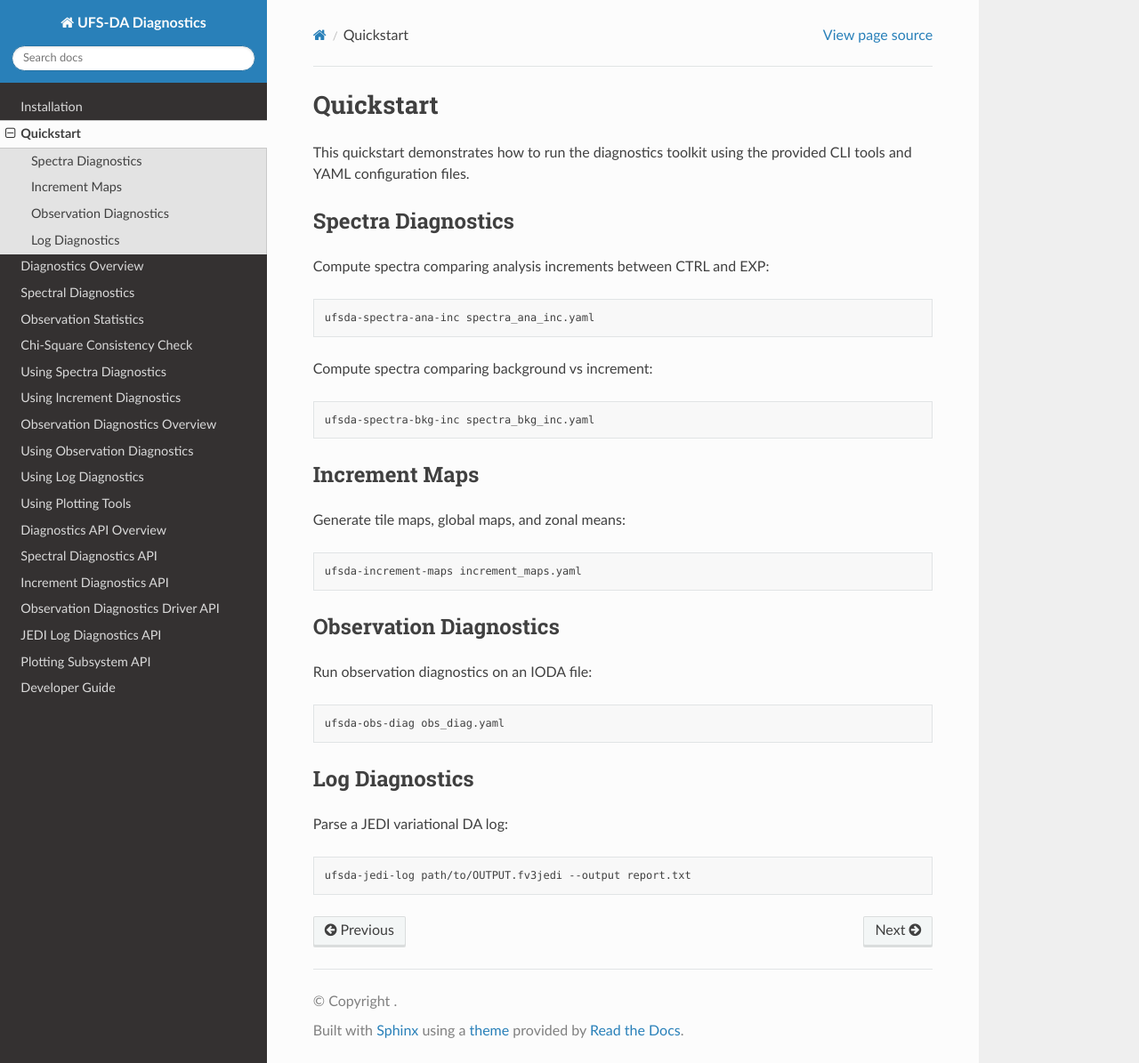
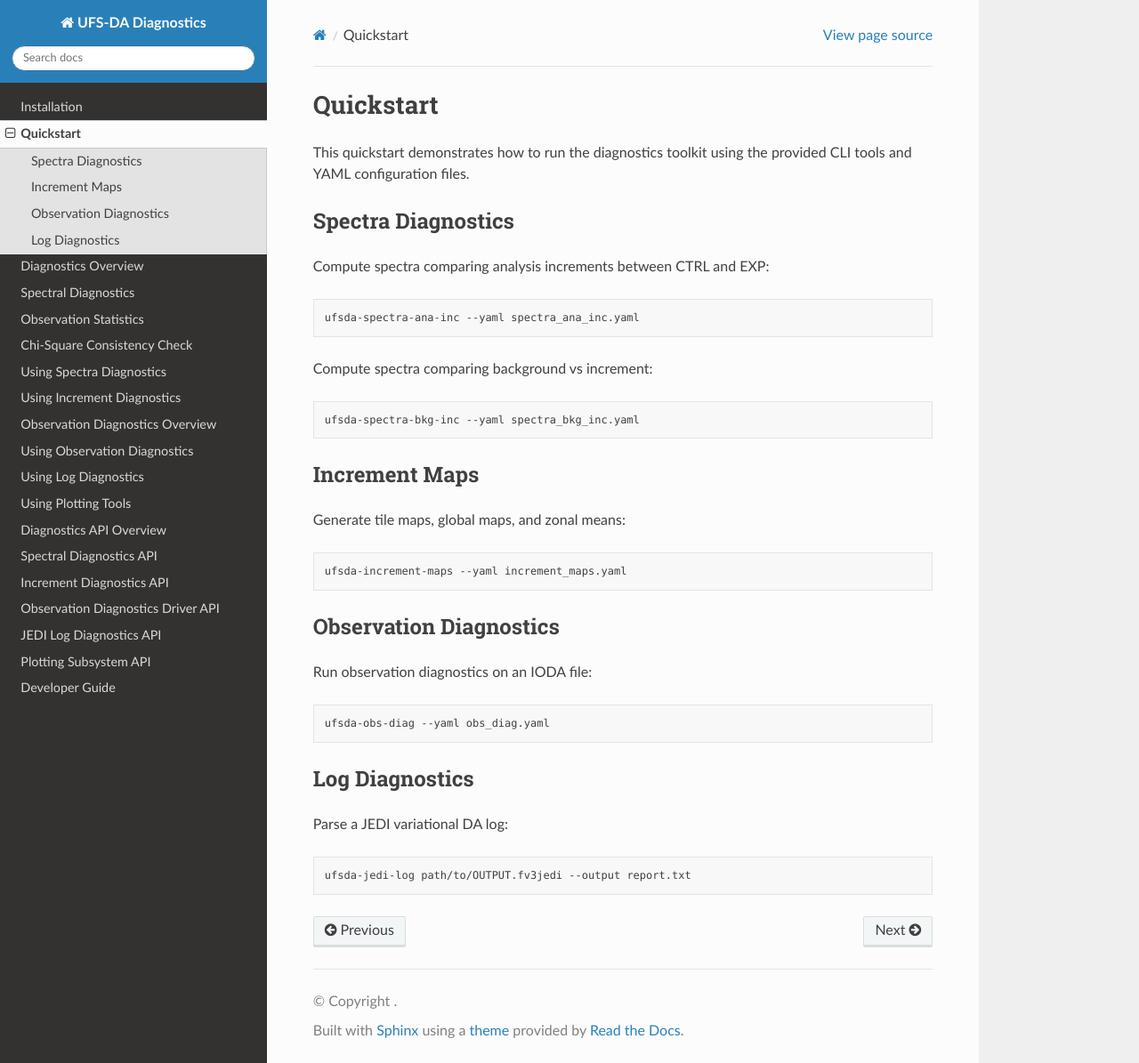
Before and after one commit to jkbk2004/ufs_da_diagnostics, a Sphinx documentation site: the page built from docs/quickstart.rst, in a window 1280 px wide and 1195 px high. Shown: the whole window at 89% size. Built offline with Sphinx 7.4.7 and the Read the Docs theme 3.1.0, drawn with Linux system fonts in a browser that asks for light colours.

Commit message:
Update quickstart.rst

```diff
--- a/docs/quickstart.rst
+++ b/docs/quickstart.rst
@@ -11,13 +11,13 @@ Compute spectra comparing analysis increments between CTRL and EXP:
 
 .. code-block:: bash
 
-    ufsda-spectra-ana-inc spectra_ana_inc.yaml
+    ufsda-spectra-ana-inc --yaml spectra_ana_inc.yaml
 
 Compute spectra comparing background vs increment:
 
 .. code-block:: bash
 
-    ufsda-spectra-bkg-inc spectra_bkg_inc.yaml
+    ufsda-spectra-bkg-inc --yaml spectra_bkg_inc.yaml
 
 
 Increment Maps
@@ -27,7 +27,7 @@ Generate tile maps, global maps, and zonal means:
 
 .. code-block:: bash
 
-    ufsda-increment-maps increment_maps.yaml
+    ufsda-increment-maps --yaml increment_maps.yaml
 
 
 Observation Diagnostics
@@ -37,7 +37,7 @@ Run observation diagnostics on an IODA file:
 
 .. code-block:: bash
 
-    ufsda-obs-diag obs_diag.yaml
+    ufsda-obs-diag --yaml obs_diag.yaml
 
 
 Log Diagnostics
```
